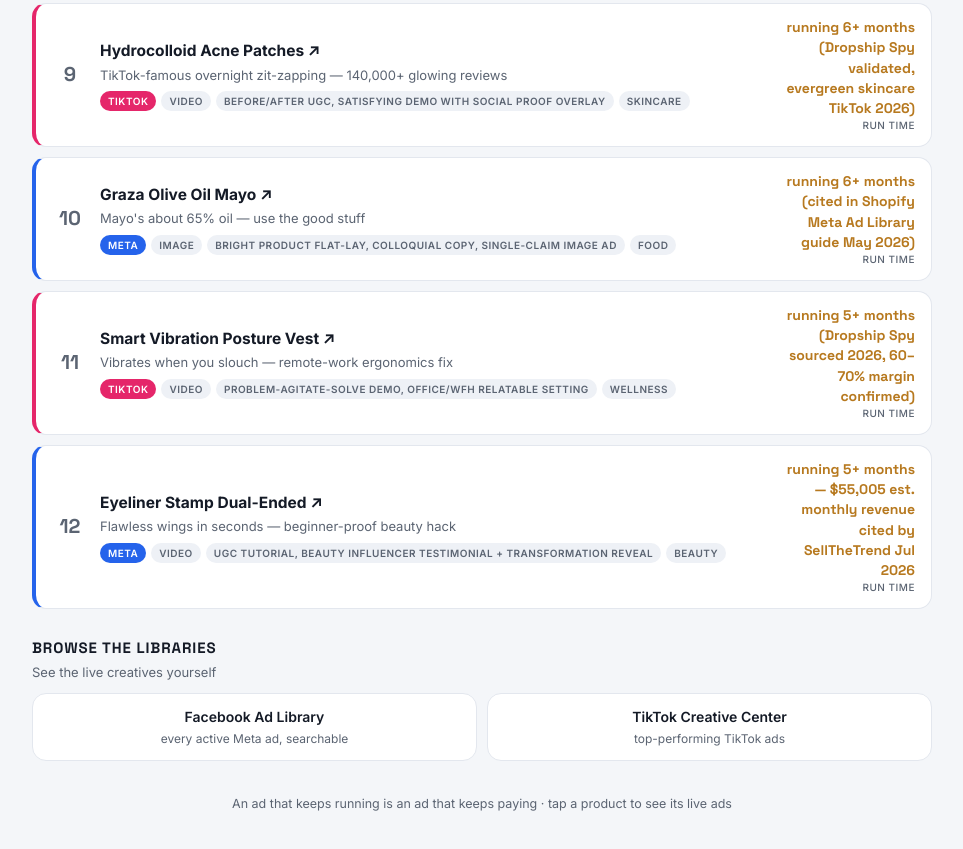
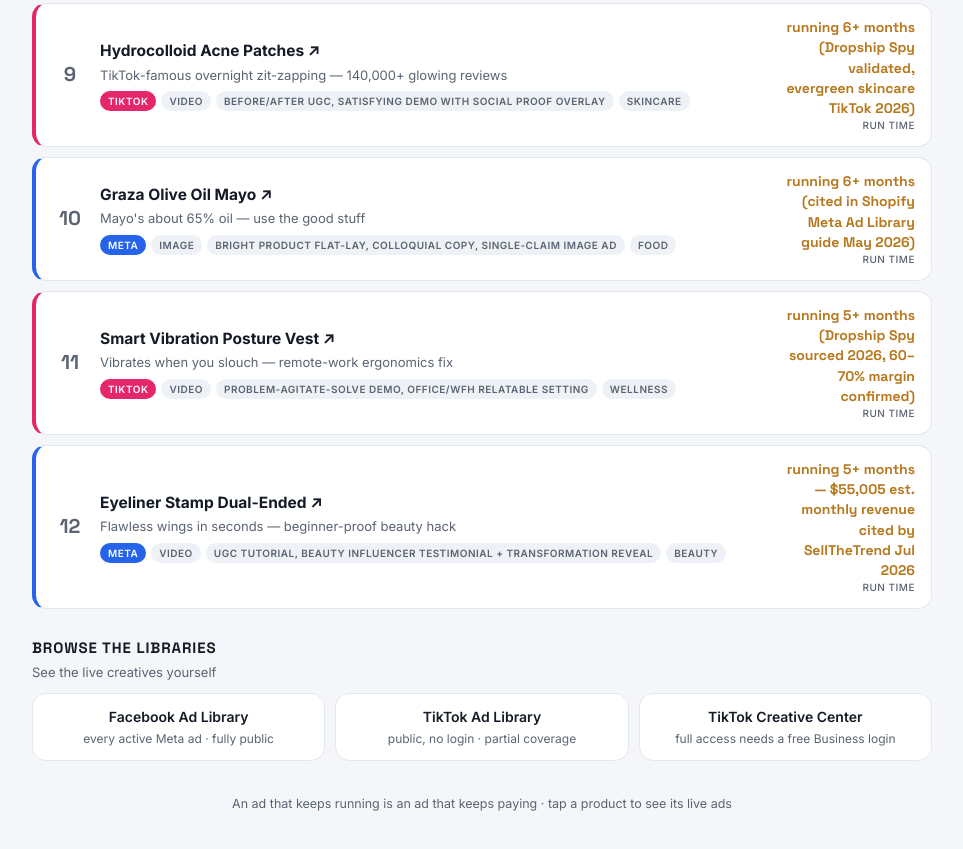
Before and after one commit to dexiefranco-hub/ad-intel, a plain HTML site: page index.html in a window 1280 px wide. Shown: the part 1844-2693 px from the top of the page, without its empty margins (158-1121 px from the left). Drawn offline with Linux system fonts and the light colour scheme.

Commit message:
Update ad links and improve descriptions in index.html

```diff
--- a/index.html
+++ b/index.html
@@ -89,7 +89,7 @@
   const q = encodeURIComponent(a.product||'');
   return a.platform==='meta'
     ? `https://www.facebook.com/ads/library/?active_status=active&ad_type=all&country=US&q=${q}`
-    : `https://www.google.com/search?q=${q}+TikTok+ad`;
+    : `https://library.tiktok.com/ads`;   // TikTok's public ad library — no login needed
 }
 
 async function load(){
@@ -135,8 +135,9 @@
     html += `<h2 class="section">Browse The Libraries</h2>
     <div class="section-sub">See the live creatives yourself</div>
     <div class="libs">
-      <a class="lib" href="https://www.facebook.com/ads/library/" target="_blank" rel="noopener">Facebook Ad Library<small>every active Meta ad, searchable</small></a>
-      <a class="lib" href="https://ads.tiktok.com/business/creativecenter/inspiration/topads/pc/en" target="_blank" rel="noopener">TikTok Creative Center<small>top-performing TikTok ads</small></a>
+      <a class="lib" href="https://www.facebook.com/ads/library/" target="_blank" rel="noopener">Facebook Ad Library<small>every active Meta ad · fully public</small></a>
+      <a class="lib" href="https://library.tiktok.com/ads" target="_blank" rel="noopener">TikTok Ad Library<small>public, no login · partial coverage</small></a>
+      <a class="lib" href="https://ads.tiktok.com/business/creativecenter/inspiration/topads/pc/en" target="_blank" rel="noopener">TikTok Creative Center<small>full access needs a free Business login</small></a>
     </div>`;
 
     box.innerHTML = html;
```
